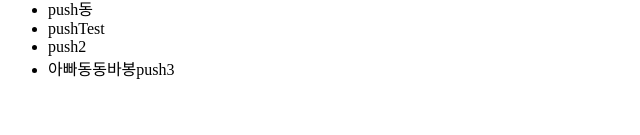
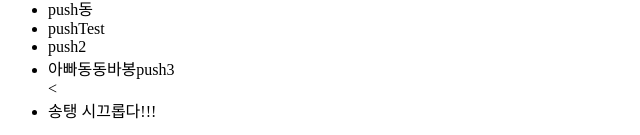
Before and after one commit to brunoid/followup_git, a plain HTML site: page index.html in a window 1280 px wide. Shown: the part 731-866 px from the top of the page, without its empty margins (0-640 px from the left). Before the commit the page ends 827 px from the top, so only its background shows below. Drawn offline with Linux system fonts and the light colour scheme.

Commit message:
추가0948

```diff
--- a/index.html
+++ b/index.html
@@ -40,6 +40,7 @@
             <li>pushTest</li>
             <li>push2</li>
             <li>아빠동동바봉push3</li>
+            <<li>송탱 시끄롭다!!!</li>
         </ul>
     </body>
 </html>
```
